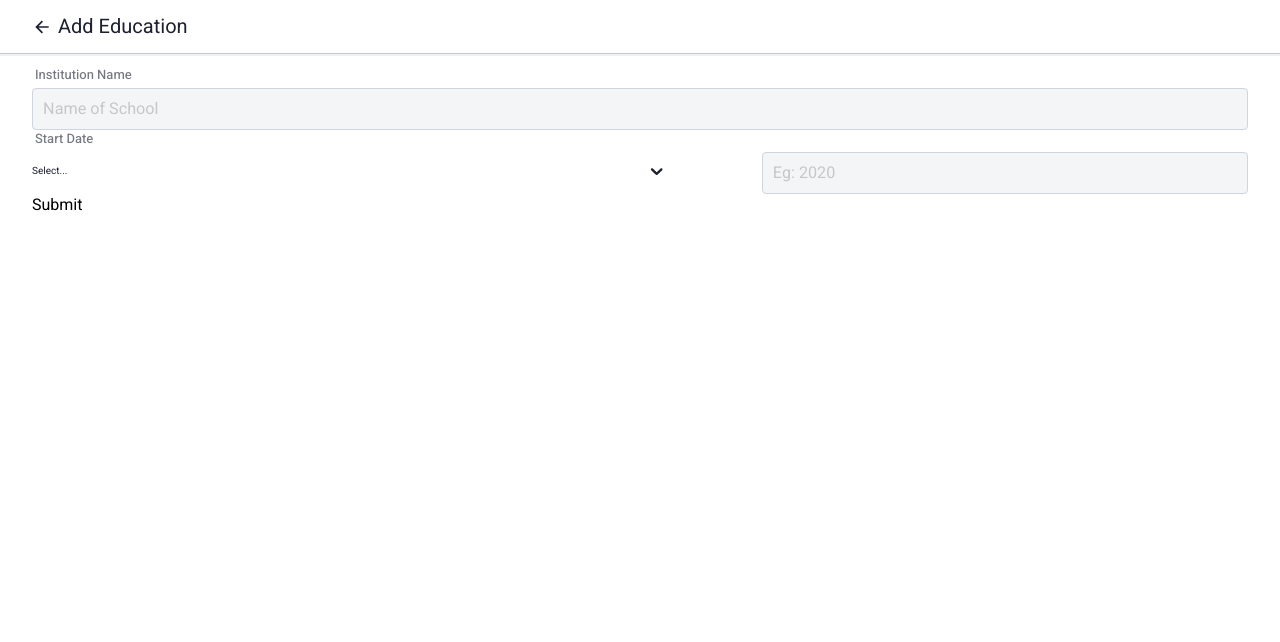
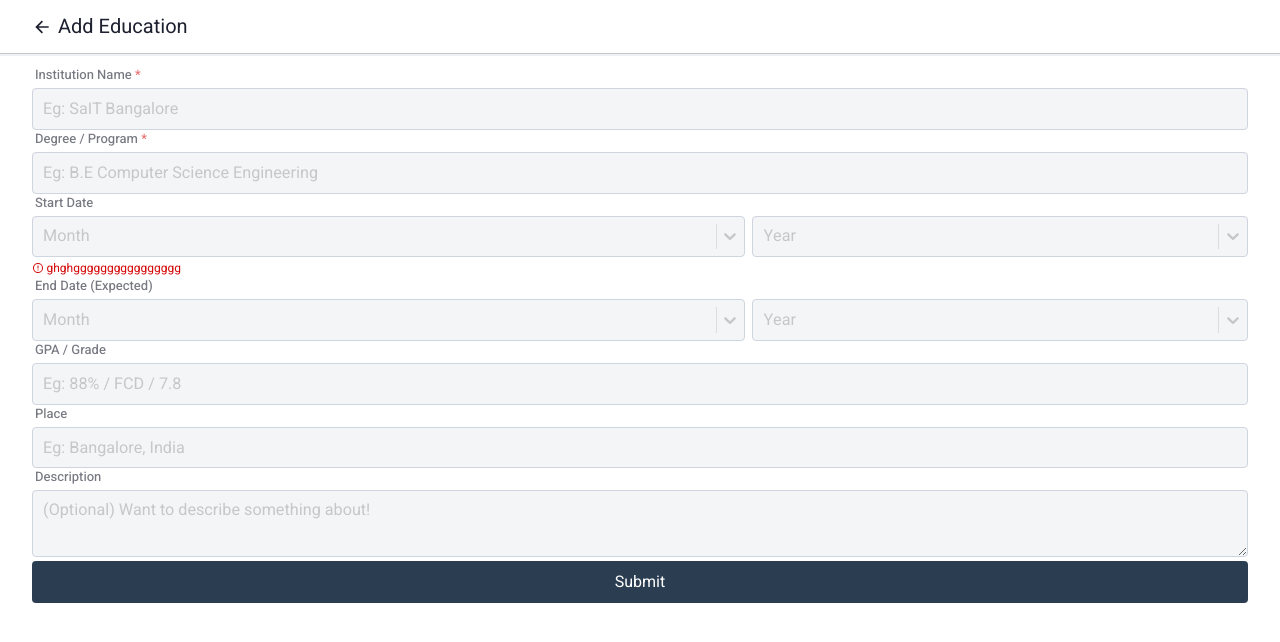
Before and after one commit to canwebe/UpDash, a Next.js app: page /edit/education in a window 1280 px wide. Shown: the top 642 px of the page. Built offline with nearby package versions, Linux system fonts and the light colour scheme; no server answers.

Commit message:
👌 IMPROVE: added dateMonth , formDiv required option, added forms to edit education

```diff
--- a/components/Shared/dateMonth/dateMonth.module.css
+++ b/components/Shared/dateMonth/dateMonth.module.css
@@ -1,13 +1,13 @@
 .dateMonth {
   display: flex;
   gap: 0.7rem;
+  align-items: stretch;
 }
 
-.dateMonth * {
-  flex-grow: 1;
+.monthSelect {
+  width: 59%;
 }
 
-.dateMonth input {
-  width: 40%;
-  flex-grow: 0;
+.yearSelect {
+  width: 41%;
 }
--- a/components/Shared/dateMonth/index.jsx
+++ b/components/Shared/dateMonth/index.jsx
@@ -1,22 +1,53 @@
+import { useMemo } from 'react'
 import Select from 'react-select'
+
 import s from './dateMonth.module.css'
 
 export default function DateMonth() {
-  const options = [
-    {
-      label: 'January',
-      value: 'jan',
-      label: 'February',
-      value: 'feb',
-      label: 'March',
-      value: 'mar',
-    },
-  ]
+  const yearsList = useMemo(() => {
+    const options = []
+    const endYear = new Date().getFullYear() + 10 // Getting 10years from current
+
+    for (let startYear = 2000; startYear <= endYear; startYear++) {
+      options.push({ label: startYear.toString(), value: startYear })
+    }
+
+    return options
+  }, [])
 
   return (
     <div className={s.dateMonth}>
-      <Select options={options} unstyled />
-      <input type="text" placeholder="Eg: 2020" />
+      <Select
+        options={monthsList}
+        className={s.monthSelect}
+        unstyled
+        classNamePrefix="custom-select"
+        isClearable
+        placeholder="Month"
+      />
+      <Select
+        options={yearsList}
+        className={s.yearSelect}
+        unstyled
+        classNamePrefix="custom-select"
+        isClearable
+        placeholder="Year"
+      />
     </div>
   )
 }
+
+const monthsList = [
+  { value: 'jan', label: 'January' },
+  { value: 'feb', label: 'February' },
+  { value: 'mar', label: 'March' },
+  { value: 'apr', label: 'April' },
+  { value: 'may', label: 'May' },
+  { value: 'jun', label: 'June' },
+  { value: 'jul', label: 'July' },
+  { value: 'aug', label: 'August' },
+  { value: 'sep', label: 'September' },
+  { value: 'oct', label: 'October' },
+  { value: 'nov', label: 'November' },
+  { value: 'dec', label: 'December' },
+]
--- a/components/Shared/formDiv/formDiv.module.css
+++ b/components/Shared/formDiv/formDiv.module.css
@@ -14,3 +14,8 @@
 .formDiv.isError textarea {
   border-color: var(--color-red);
 }
+
+.required {
+  color: var(--color-red);
+  opacity: 1;
+}
--- a/components/Shared/formDiv/index.jsx
+++ b/components/Shared/formDiv/index.jsx
@@ -1,11 +1,11 @@
 import { RiErrorWarningLine } from 'react-icons/ri'
 import s from './formDiv.module.css'
 
-export default function FormDiv({ label, idFor, error, children }) {
+export default function FormDiv({ label, idFor, error, required, children }) {
   return (
     <div className={`${s.formDiv} ${error ? s.isError : ''}`}>
       <label className={s.formDiv_label} htmlFor={idFor}>
-        {label}
+        {label} {required ? <span className={s.required}>*</span> : null}
       </label>
       {children}
       {error ? (
--- a/pages/edit/education/index.js
+++ b/pages/edit/education/index.js
@@ -1,4 +1,5 @@
 import ModalLayout from '@/components/Layouts/modalLayout'
+import Button from '@/components/Shared/button'
 import DateMonth from '@/components/Shared/dateMonth'
 import FormDiv from '@/components/Shared/formDiv'
 
@@ -10,13 +11,40 @@ export default function EducationForm() {
   return (
     <div className="editPage">
       <form className="wrapper">
-        <FormDiv idFor="instituion" label="Institution Name">
-          <input id="instituion" type="text" placeholder="Name of School" />
+        <FormDiv idFor="instituion" label="Institution Name" required>
+          <input id="instituion" type="text" placeholder="Eg: SaIT Bangalore" />
         </FormDiv>
-        <FormDiv idFor="start" label="Start Date">
+        <FormDiv idFor="program" label="Degree / Program" required>
+          <input
+            id="program"
+            type="text"
+            placeholder="Eg: B.E Computer Science Engineering"
+          />
+        </FormDiv>
+        <FormDiv
+          idFor="start"
+          label="Start Date"
+          error={'ghghgggggggggggggggg'}
+        >
           <DateMonth />
         </FormDiv>
-        <button>Submit</button>
+        <FormDiv idFor="start" label="End Date (Expected)">
+          <DateMonth />
+        </FormDiv>
+        <FormDiv idFor="grade" label="GPA / Grade">
+          <input id="grade" type="text" placeholder="Eg: 88% / FCD / 7.8" />
+        </FormDiv>
+        <FormDiv idFor="place" label="Place">
+          <input id="place" type="text" placeholder="Eg: Bangalore, India" />
+        </FormDiv>
+        <FormDiv idFor="description" label="Description">
+          <textarea
+            id="description"
+            type="text"
+            placeholder="(Optional) Want to describe something about!"
+          />
+        </FormDiv>
+        <Button variant="w100">Submit</Button>
       </form>
     </div>
   )
--- a/pages/edit/profile/index.js
+++ b/pages/edit/profile/index.js
@@ -234,6 +234,7 @@ const FormDivsList = ({ errors, register }) => {
     {
       name: 'displayName',
       label: 'Display Name',
+      required: true,
       placeholder: 'Eg: Golam Rabbani',
     },
     {
@@ -249,6 +250,7 @@ const FormDivsList = ({ errors, register }) => {
     {
       name: 'bio',
       label: 'Your Bio',
+      required: true,
       placeholder: 'Write about yourself',
       textarea: true,
     },
@@ -265,6 +267,7 @@ const FormDivsList = ({ errors, register }) => {
       label={formInput.label}
       idFor={formInput.name}
       error={errors?.[formInput.name]?.message}
+      required={formInput?.required}
     >
       {formInput?.textarea ? (
         <textarea
--- a/styles/globals.css
+++ b/styles/globals.css
@@ -171,7 +171,8 @@ nav {
 
 input,
 select,
-textarea {
+textarea,
+.custom-select__control {
   outline: none;
   border: none;
   background-color: var(--color-input);
@@ -186,13 +187,66 @@ textarea {
   resize: vertical;
 }
 
+/* Custom Select Style */
+.custom-select__control {
+  padding-right: 0.23em;
+}
+/* Menu */
+.custom-select__menu {
+  background-color: var(--color-input);
+  background-color: white;
+  border: 1px solid var(--color-inputBorder);
+  border-radius: 0.5rem;
+  margin-top: 0.7rem;
+  font-size: 1.6rem;
+  padding-block: 0.6rem;
+  box-shadow: 0 0 5px rgba(0, 0, 0, 0.1), 0 4px 11px rgba(0, 0, 0, 0.1);
+}
+
+/* Notice */
+.custom-select__menu-notice {
+  padding: 0.7rem;
+  opacity: 0.5;
+  font-size: 1.5rem;
+}
+
+/* Indicator */
+.custom-select__indicator {
+  color: var(--color-grey-2);
+}
+
+/* Separator */
+.custom-select__indicator-separator {
+  background-color: hsl(210, 10%, 87%);
+  margin-inline: 0.36rem;
+}
+
+/* Option */
+.custom-select__option {
+  padding: 0.9rem 1rem;
+}
+
+/* When Focussed */
+.custom-select__option--is-focused {
+  background-color: hsl(216, 48%, 86%);
+}
+
+/* When Selected */
+.custom-select__option--is-selected {
+  background-color: #293d5b;
+  background-color: var(--color-primary);
+  color: white;
+}
+
+.custom-select__placeholder,
 ::placeholder {
   color: var(--color-grey-2);
   font-size: 90%;
 }
 
 input:is(:active, :focus),
-textarea:is(:active, :focus) {
+textarea:is(:active, :focus),
+.custom-select__control--is-focused {
   border-color: var(--color-black);
 }
 
```
